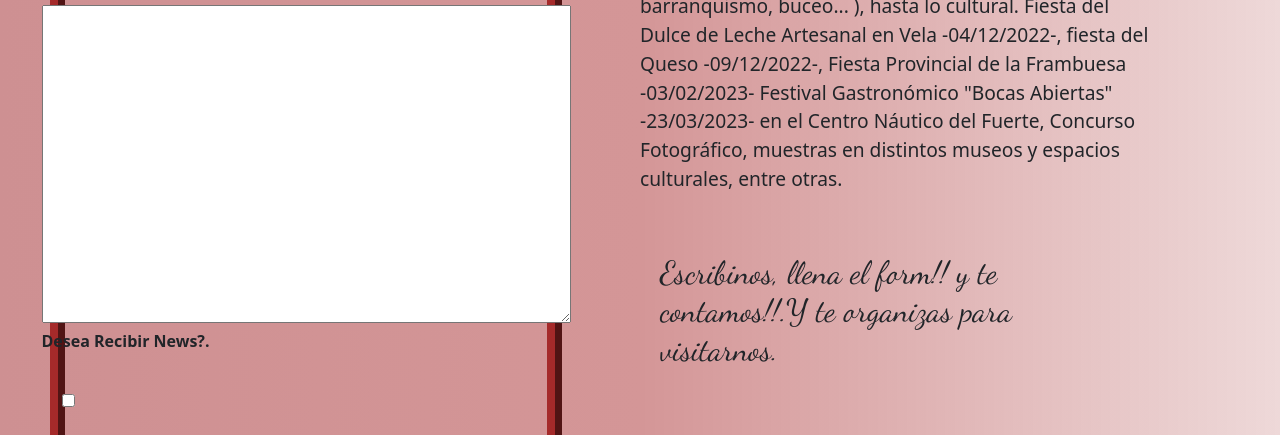
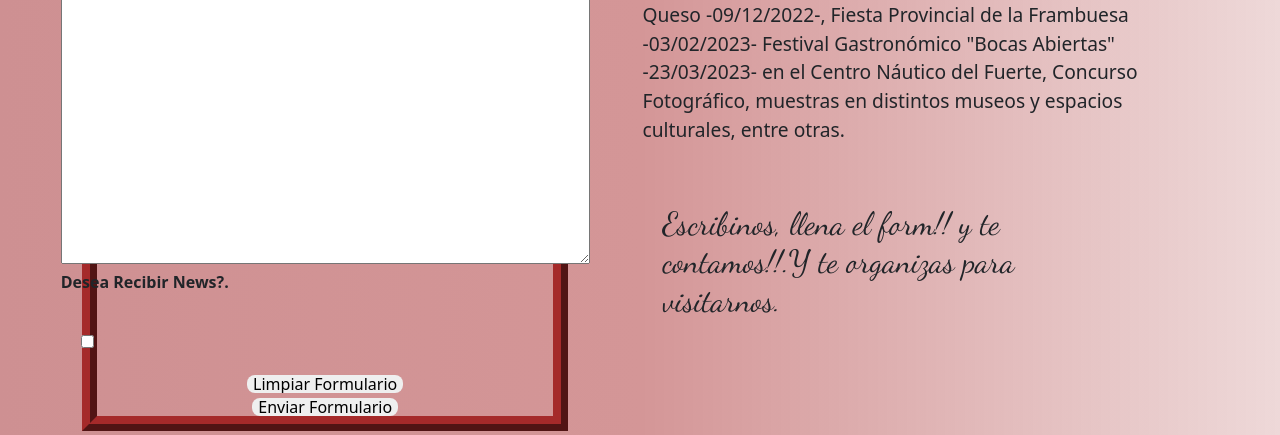
Before and after one commit to beatriznoemi412/Tandil-tu-lugar-mundo-2-Pre-entrega, a website: page pages/contacto.html in a window 1280 px wide. Shown: the part 1189-1624 px from the top of the page. Drawn offline with Linux system fonts and the light colour scheme.

Commit message:
arreglé main contacto y footer que se veia mal en git hub

```diff
--- a/pages/contacto.html
+++ b/pages/contacto.html
@@ -34,8 +34,8 @@
         </nav>
 
     </header>
-       <main class="contacto">
-        <section class="cajas">
+       <main class="container" id="content">
+        <section id="caja">
           <form class="form__datos" action="" method="post" enctype="text/plain" >
             <fieldset class="datos__texto--bold">
 
--- a/scss/_footer.scss
+++ b/scss/_footer.scss
@@ -9,7 +9,8 @@
   align-content: center;
   justify-content: space-around;
 
-  h1, h2{
+  h1,
+  h2 {
     font-family: $font-ciudad;
     font-size: 1.6rem;
     font-weight: bold;
@@ -17,25 +18,18 @@
     padding: 20px;
     color: black;
 
-    @include mobile{
+    @include mobile {
       font-size: 1.2rem;
     }
 
-    @include mobile{
+    @include mobile {
       font-size: 1.6rem;
     }
   }
-  .footer__comunicarse{
+  .footer__comunicarse {
     @extend .correo;
     padding: 20px;
-    color:$anchor;
-
-    @include mobile{
-      font-size: .6rem;
-    }
-
-
-
+    color: $anchor;
   }
   .correo {
     display: flex;
@@ -49,9 +43,8 @@
       font-weight: bold;
       color: $anchor;
 
-    @include mobile{
-    font-size: .8rem;
-
+      @include mobile {
+        font-size: 0.8rem;
       }
     }
   }
@@ -59,10 +52,11 @@
 
 /*FOOTER BOOTSTRAP*/
 footer {
-  .container-fluid{
+  .container-fluid {
     background-color: brown;
 
-  h1, h2 {
+    h1,
+    h2 {
       font-family: $font-ciudad;
       font-size: 2rem;
     }
@@ -75,7 +69,7 @@ footer {
     #correo > h2 {
       font-family: $font-ciudad;
     }
-.correo__email{
+    .correo__email {
       font-family: $font-ciudad;
       text-decoration: none;
     }
--- a/scss/_main-contacto.scss
+++ b/scss/_main-contacto.scss
@@ -1,17 +1,19 @@
 /*CONTACTO*/
-.contacto{
+.container{
   width: 100vw;
+  grid-area: container;
+}
+  #content{
   display: grid;
   grid-template-columns: 1fr 1fr;
   grid-template-rows: 1fr;
   grid-template-areas:
-  "cajas box";
+  "caja box";
 
-     .cajas{
-        grid-area: cajas;
-        width: 40vw;
+     #caja{
+        grid-area: caja;
         border: $border;
-        margin: 50px;
+        width: 38vw;
 
       .form__datos{
           display: flex;
@@ -24,7 +26,7 @@
 
 label {
   padding: 20px;
-  line-height: 1.5;
+  line-height: 1;
 
 }
 input {
@@ -46,6 +48,8 @@ input {
   display: flex;
   justify-items: center;
   align-items: center;
+
+
   #box__content{
 
 h2{
```
Also changed, not shown: css/estilo.css. Lines whose indentation alone changed are shown as unchanged.
